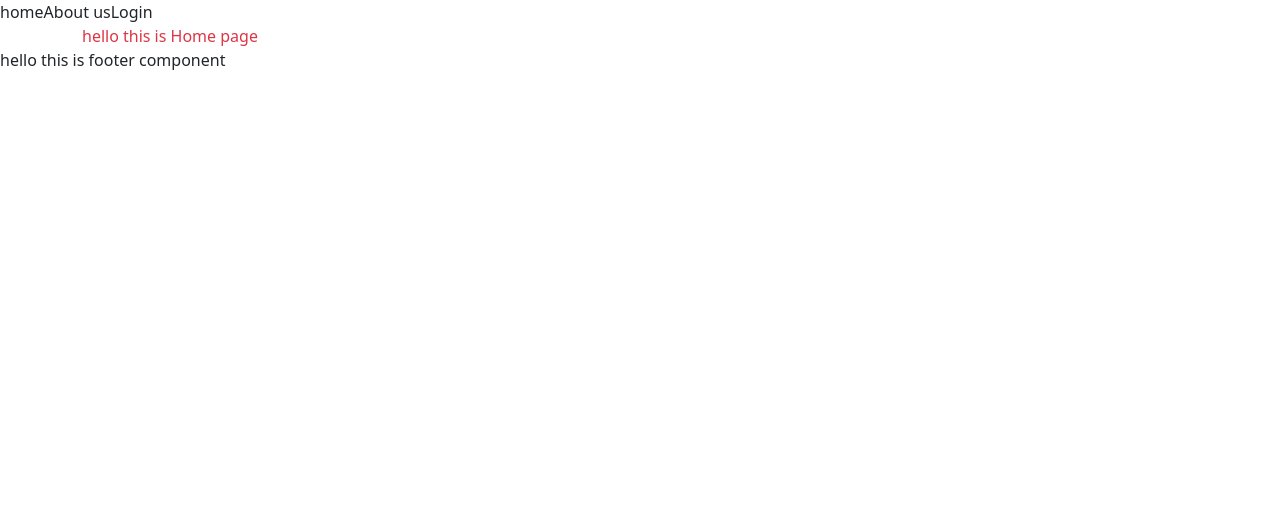
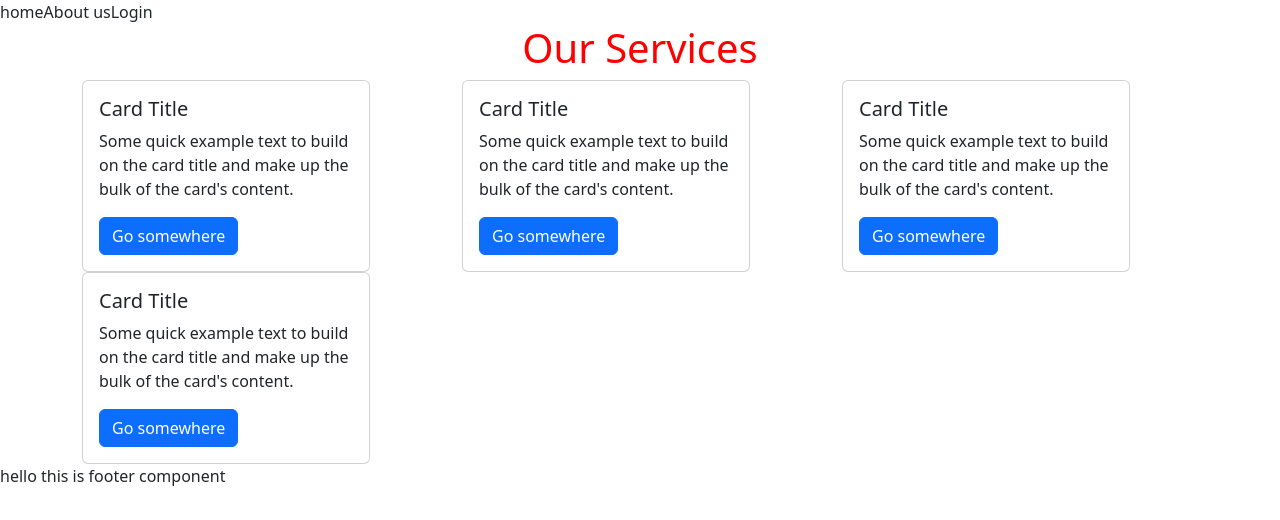
Before and after one commit to nikhil7676/01-React-Restart, a React (Create React App) app: page / in a window 1280 px wide. Shown: the top 520 px of the page. Built offline with nearby package versions, Linux system fonts and the light colour scheme.

Commit message:
09 React-bootstrap install and make resposive cards

```diff
--- a/package.json
+++ b/package.json
@@ -8,6 +8,7 @@
     "@testing-library/user-event": "^13.5.0",
     "bootstrap": "^5.3.3",
     "react": "^18.3.1",
+    "react-bootstrap": "^2.10.6",
     "react-dom": "^18.3.1",
     "react-scripts": "5.0.1",
     "web-vitals": "^2.1.4"
--- a/src/App.js
+++ b/src/App.js
@@ -4,17 +4,21 @@ import CssLearn06 from "./CssLearn06.js"
 import Header from "./Components/Header.jsx";
 import Footer from "./Components/Footer.jsx";
 import Test from "./Components/Test.js";
+import Home from "./Home.jsx";
 
 function App() {
   return (
     <div className="App">
       {/* <CssLearn06/> */}
-      <Header/>
+
+      {/* <Header/> */}
         {/* here we use bootstrap classes */}
-       <div className="container text-danger">
+       {/* <div className="container text-danger">
         hello this is Home page
        </div>
-      <Footer/>
+      <Footer/> */}
+
+      <Home/>
     </div>
   );
 }
--- /dev/null
+++ b/src/Home.jsx
@@ -0,0 +1,73 @@
+import React from 'react'
+import Header from './Components/Header'
+import Footer from './Components/Footer'
+import { Col, Container, Row, Card, Button } from 'react-bootstrap'
+
+function Home() {
+    return (
+        <div>
+            <Header />
+            <Container>
+                <Row>
+                    <Col className='col-12 text-center'>
+                        <h1> Our Services </h1>
+                    </Col>
+                </Row>
+
+                <Row>
+                    <Col className='lg-4 md-3'>
+                        <Card style={{ width: '18rem' }}>
+                            <Card.Body>
+                                <Card.Title>Card Title</Card.Title>
+                                <Card.Text>
+                                    Some quick example text to build on the card title and make up the
+                                    bulk of the card's content.
+                                </Card.Text>
+                                <Button variant="primary">Go somewhere</Button>
+                            </Card.Body>
+                        </Card>
+                    </Col>
+                    <Col className='lg-4 md-3'>
+                        <Card style={{ width: '18rem' }}>
+                            <Card.Body>
+                                <Card.Title>Card Title</Card.Title>
+                                <Card.Text>
+                                    Some quick example text to build on the card title and make up the
+                                    bulk of the card's content.
+                                </Card.Text>
+                                <Button variant="primary">Go somewhere</Button>
+                            </Card.Body>
+                        </Card>
+                    </Col>
+                    <Col className='lg-4 md-3'>
+                        <Card style={{ width: '18rem' }}>
+                            <Card.Body>
+                                <Card.Title>Card Title</Card.Title>
+                                <Card.Text>
+                                    Some quick example text to build on the card title and make up the
+                                    bulk of the card's content.
+                                </Card.Text>
+                                <Button variant="primary">Go somewhere</Button>
+                            </Card.Body>
+                        </Card>
+                    </Col>
+                    <Col className='lg-4 md-3'>
+                        <Card style={{ width: '18rem' }}>
+                            <Card.Body>
+                                <Card.Title>Card Title</Card.Title>
+                                <Card.Text>
+                                    Some quick example text to build on the card title and make up the
+                                    bulk of the card's content.
+                                </Card.Text>
+                                <Button variant="primary">Go somewhere</Button>
+                            </Card.Body>
+                        </Card>
+                    </Col>
+                </Row>
+            </Container>
+            <Footer />
+        </div>
+    )
+}
+
+export default Home
```
Also changed, not shown: 1 other file (tests, documents, lock files or other folders).
